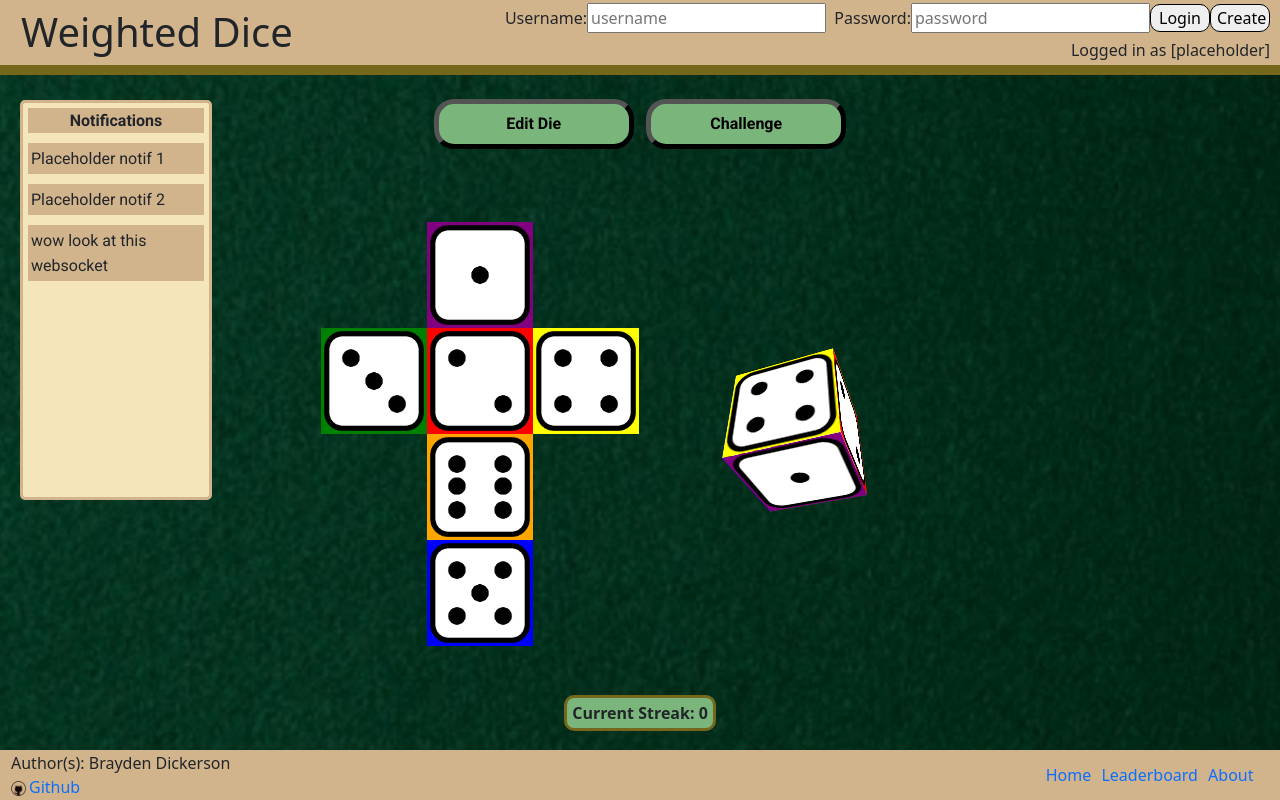
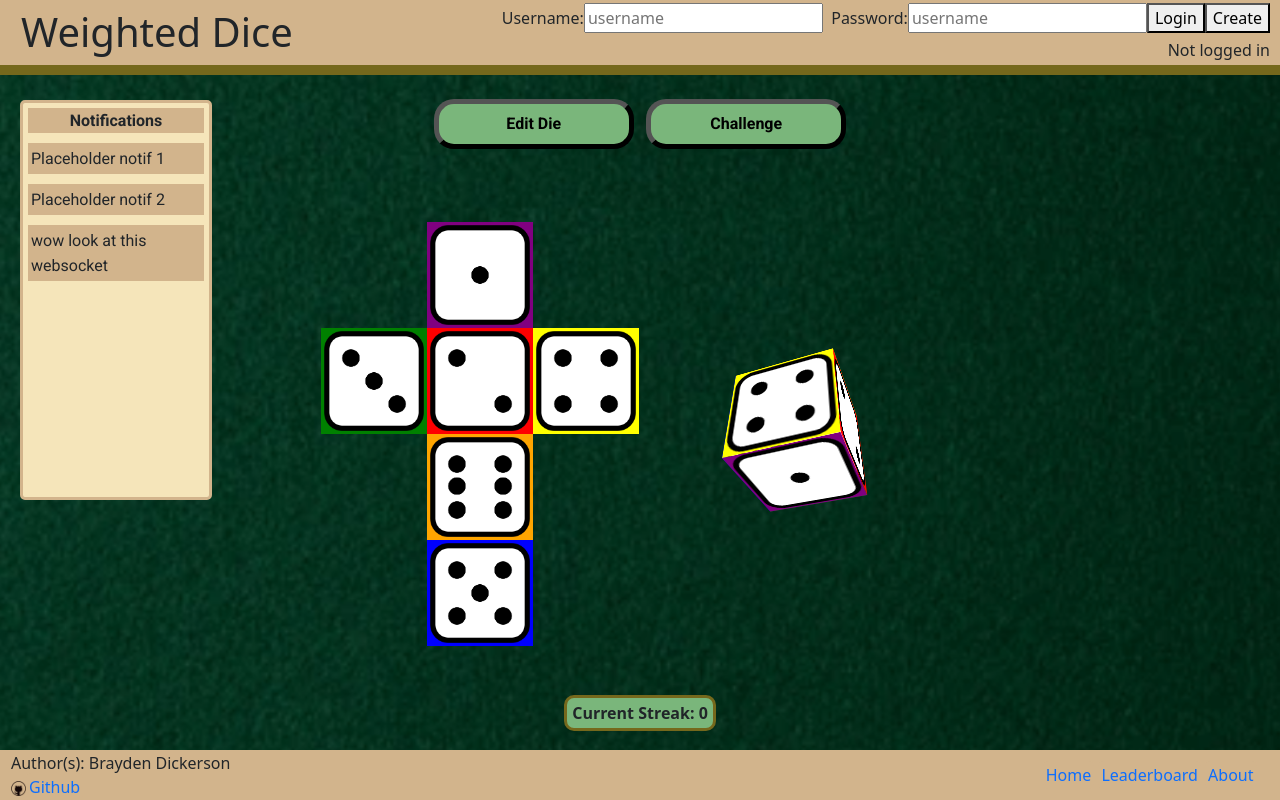
Before and after one commit to Brayden-D/startup260, a React (Vite) app: page / in a window 1280 px wide. Built offline with nearby package versions, Linux system fonts and the light colour scheme.

Commit message:
login working

```diff
--- a/src/app.jsx
+++ b/src/app.jsx
@@ -1,4 +1,4 @@
-import React from 'react';
+import React, { useState } from 'react';
 import 'bootstrap/dist/css/bootstrap.min.css';
 import './style.css';
 import { BrowserRouter, NavLink, Route, Routes } from 'react-router-dom';
@@ -7,6 +7,22 @@
 import { About } from './about/about';
 
 export default function App() {
+
+  const [username, setUsername] = useState("");
+  const [password, setPassword] = useState("");
+  const [loggedInUser, setLoggedInUser] = useState(null);
+
+  function handleLogin() {
+    if (loggedInUser) {
+      setLoggedInUser(null);
+      return;
+    }
+    if (username && password) {
+      setLoggedInUser(username);
+      setPassword("");
+    }
+  }
+
   return (
     <BrowserRouter>
     <div className="background" style={{ backgroundImage: "url('/felt.png')" }}>
@@ -24,27 +40,39 @@
             <td style={{ textAlign: "right", paddingRight: "10px" }}>
               <span className="nowrap">
                 Username:
-                <input type="text" placeholder="username" />
+                <input type="text"
+                  placeholder="username"
+                  value = {username}
+                  onChange={(e) => setUsername(e.target.value)}
+                />
               </span>
 
               &nbsp;&nbsp;
 
               <span className="nowrap">
                 Password:
-                <input type="password" placeholder="password" />
+                <input type="text"
+                  placeholder="username"
+                  value = {password}
+                  onChange={(e) => setPassword(e.target.value)}
+                />
               </span>
 
               <span className="nowrap">
-                <button type="submit" className="smallbutton">
-                  Login
+                <button type="submit"
+                onClick={handleLogin}>
+                  {loggedInUser ? "Logout" : "Login"}
                 </button>
-                <button type="submit" className="smallbutton">
+                <button type="submit"
+                onClick={handleLogin}>
                   Create
                 </button>
               </span>
 
               <div style={{ height: "5px" }}></div>
-              Logged in as [placeholder]
+              {loggedInUser
+                ? `Logged in as ${loggedInUser}`
+                : "Not logged in"}
             </td>
           </tr>
         </table>
```
